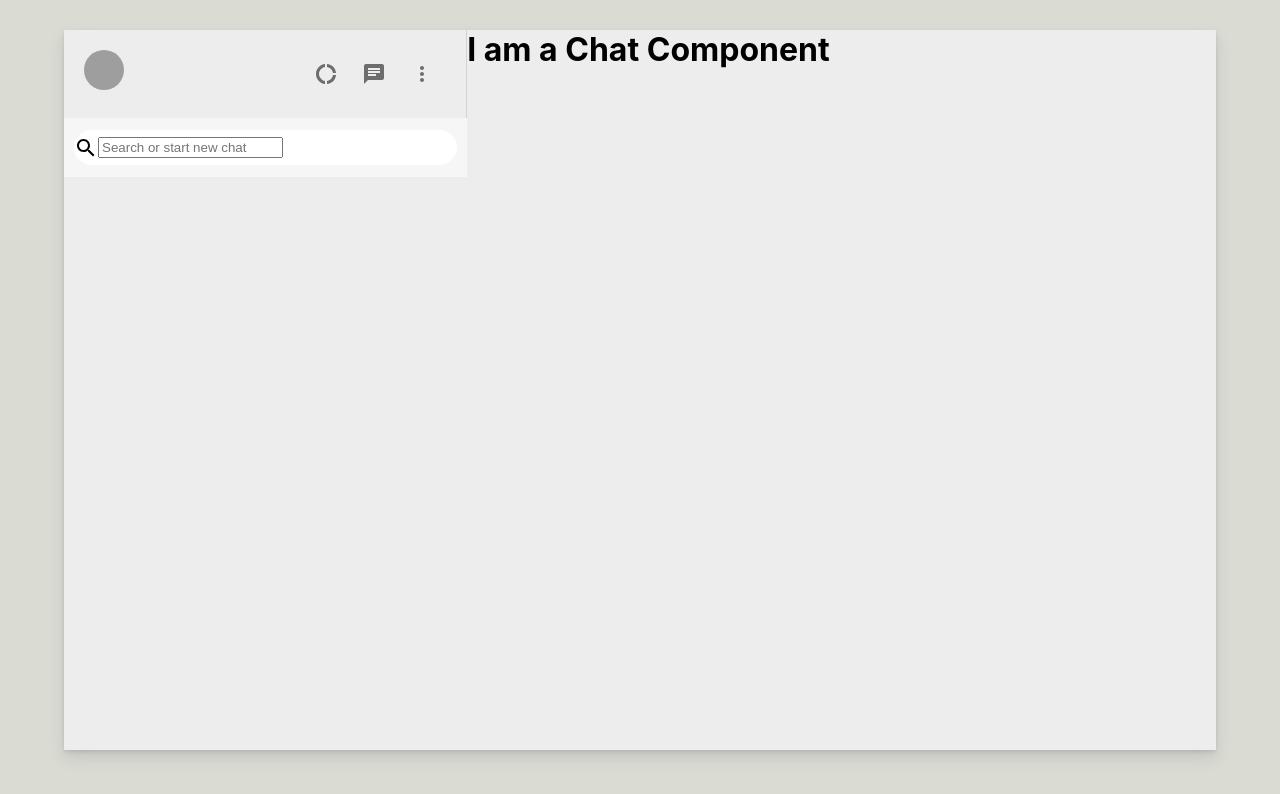
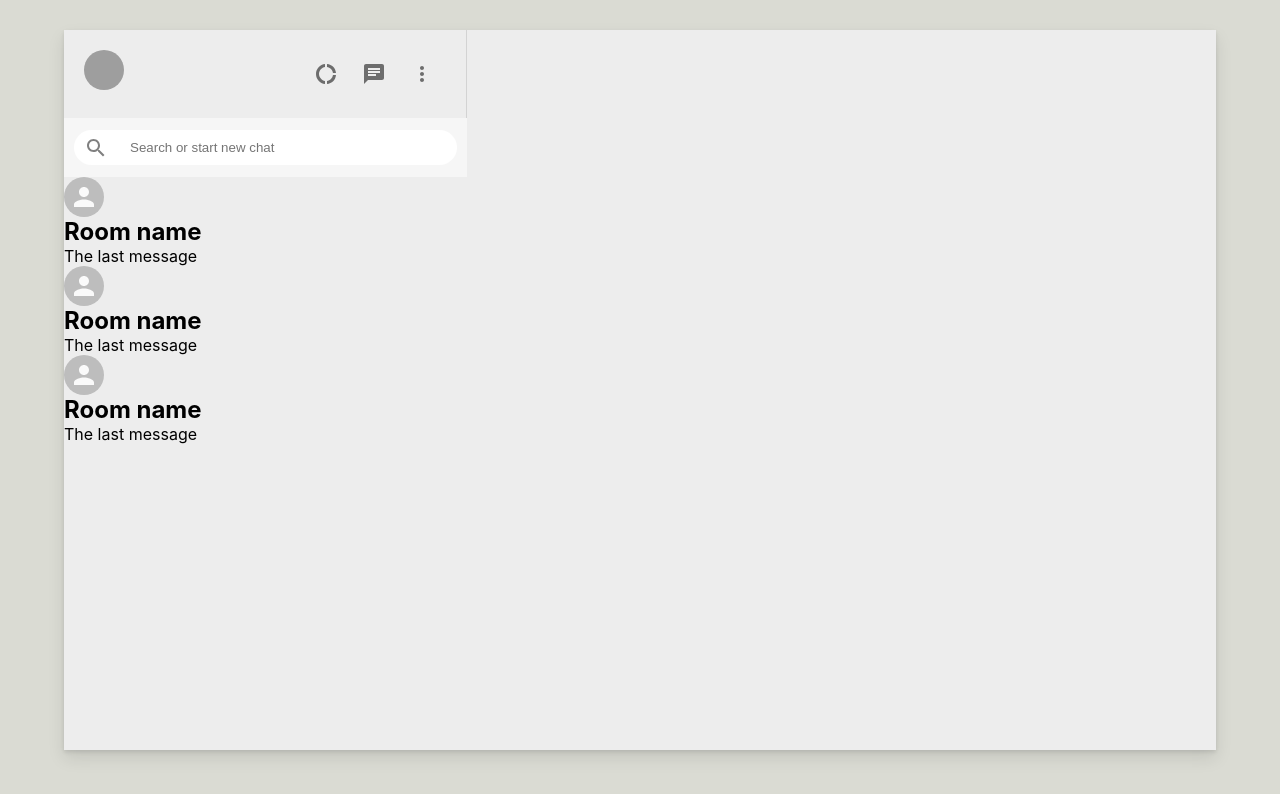
Before and after one commit to sparshsukralia/whatsapp-mern, a React (Create React App) app in the folder whatsapp-frontend/: page / in a window 1280 px wide. Shown: the top 794 px of the page. Built offline with nearby package versions, Linux system fonts and the light colour scheme; grey boxes are pictures that could not be loaded.

Commit message:
sidebarChat

```diff
--- a/whatsapp-frontend/src/Chat/Chat.js
+++ b/whatsapp-frontend/src/Chat/Chat.js
@@ -2,11 +2,7 @@ import React from "react";
 import "./Chat.css";
 
 const Chat = () => {
-  return (
-    <div className="chat">
-      <h1>I am a Chat Component</h1>
-    </div>
-  );
+  return <div className="chat">{/* <h1>Chat Box</h1> */}</div>;
 };
 
 export default Chat;
--- a/whatsapp-frontend/src/Sidebar/Sidebar.css
+++ b/whatsapp-frontend/src/Sidebar/Sidebar.css
@@ -34,3 +34,14 @@
   height: 35px;
   border-radius: 20px;
 }
+
+.sidebar__searchContainer input {
+  outline-width: 0;
+  border: none;
+  margin-left: 10px;
+}
+
+.sidebar__searchContainer > .MuiSvgIcon-root {
+  color: gray;
+  padding: 10px;
+}
--- a/whatsapp-frontend/src/Sidebar/Sidebar.js
+++ b/whatsapp-frontend/src/Sidebar/Sidebar.js
@@ -2,7 +2,7 @@ import React from "react";
 import DonutLargeIcon from "@material-ui/icons/DonutLarge";
 import ChatIcon from "@material-ui/icons/Chat";
 import MoreVertIcon from "@material-ui/icons/MoreVert";
-// import SearchOutlinedIcon from "@material-ui/icons/SearchOutlined";
+import SidebarChat from "../SidebarChat/SidebarChat";
 import { SearchOutlined } from "@material-ui/icons";
 import "./Sidebar.css";
 import { Avatar, IconButton } from "@material-ui/core";
@@ -31,6 +31,12 @@ const Sidebar = () => {
           <input type="text" placeholder="Search or start new chat" />
         </div>
       </div>
+
+      <div className="sidebar__chats">
+        <SidebarChat />
+        <SidebarChat />
+        <SidebarChat />
+      </div>
     </div>
   );
 };
--- /dev/null
+++ b/whatsapp-frontend/src/SidebarChat/SidebarChat.js
@@ -0,0 +1,17 @@
+import { Avatar } from "@material-ui/core";
+import React from "react";
+import "./SidebarChat.css";
+
+const SidebarChat = () => {
+  return (
+    <div className="sidebarChat">
+      <Avatar />
+      <div className="sidebarChat__info">
+        <h2>Room name</h2>
+        <p>The last message</p>
+      </div>
+    </div>
+  );
+};
+
+export default SidebarChat;
```
Also changed, not shown: whatsapp-frontend/src/SidebarChat/SidebarChat.css (added).
